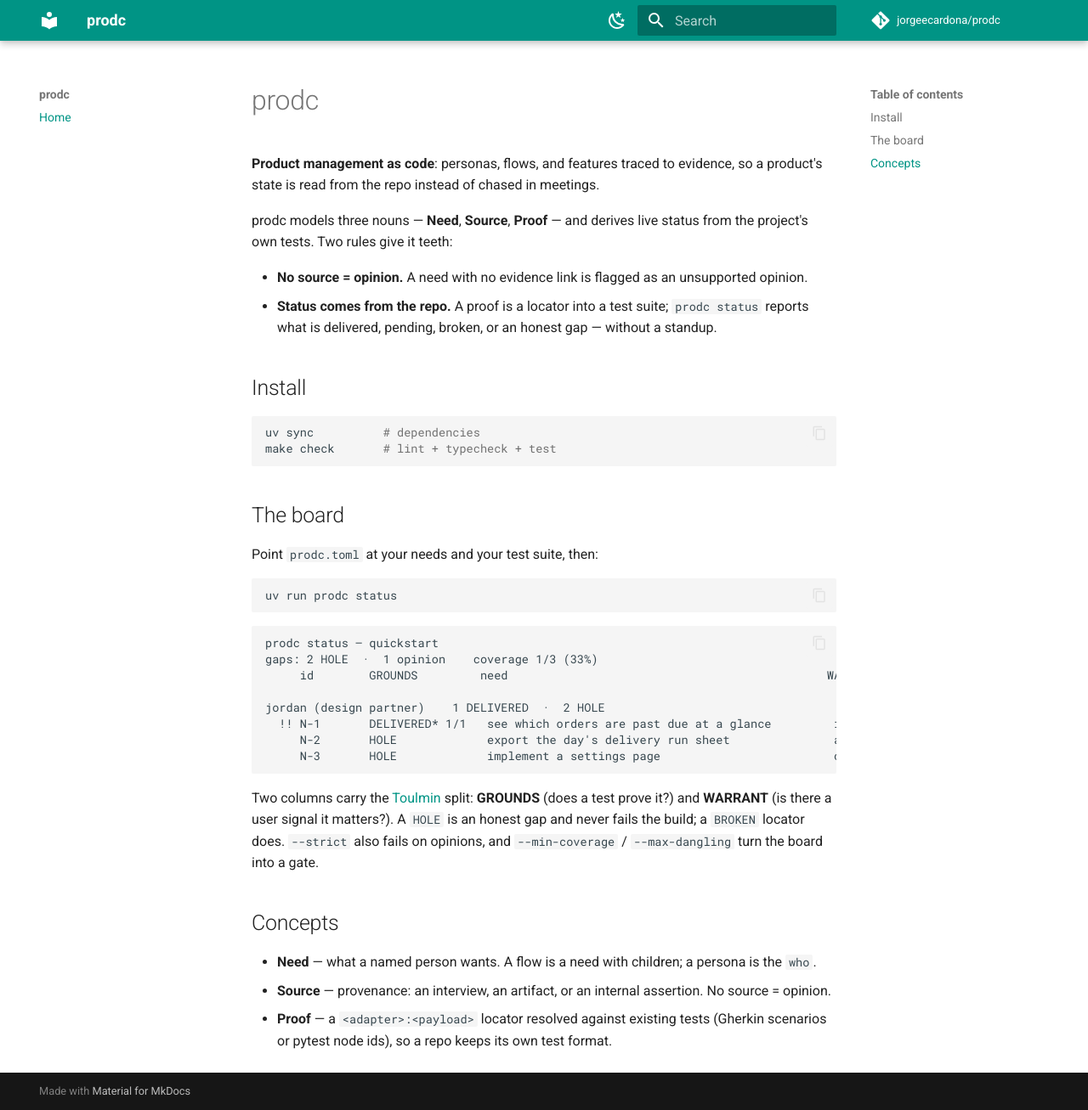
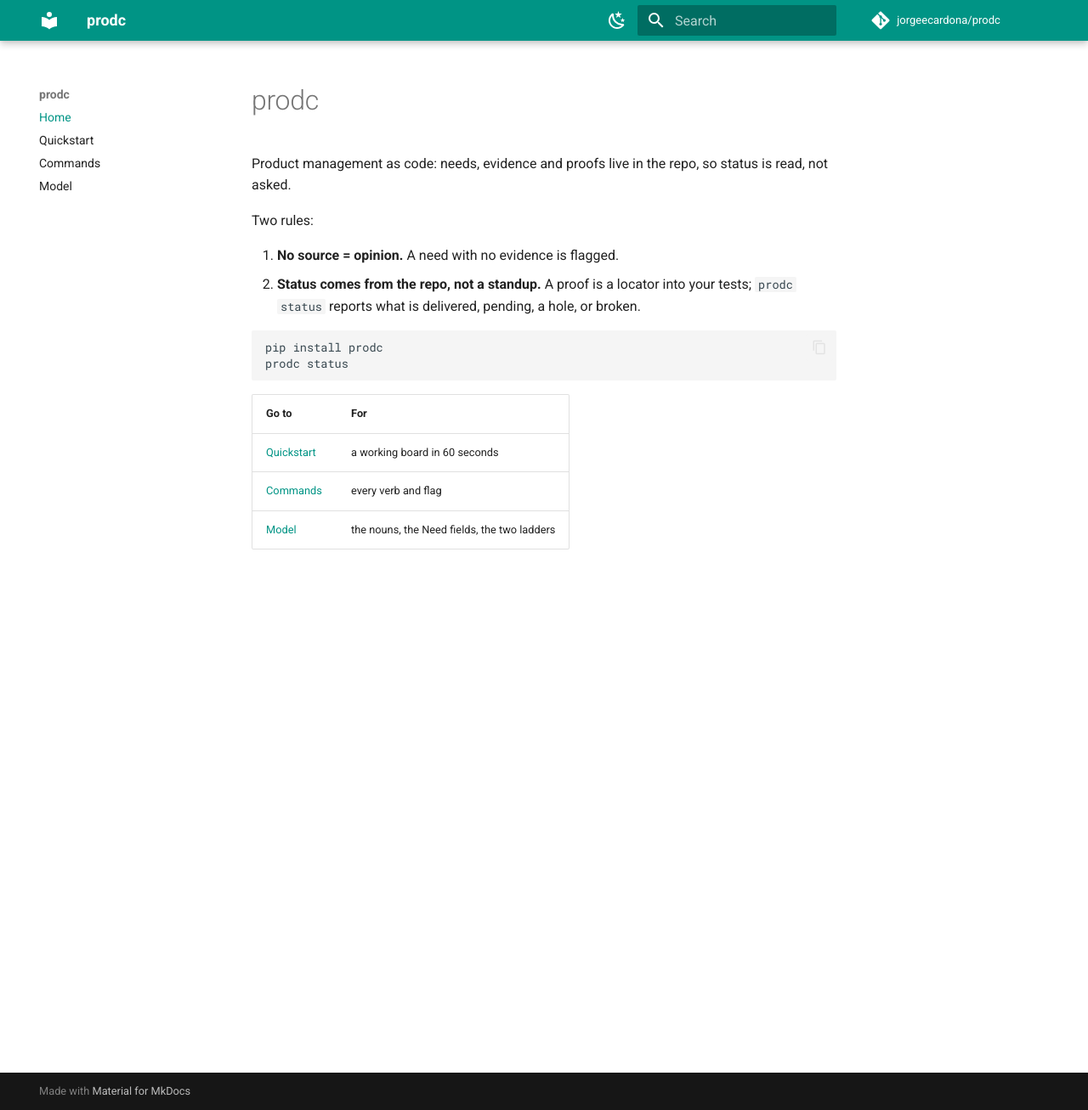
Before and after one commit to jorgeecardona/prodc, an MkDocs documentation site: the page built from docs/index.md, in a window 1280 px wide and 1307 px high. Shown: the whole window at 85% size. Built offline with MkDocs 1.6.1 and Material for MkDocs 9.7.7, drawn with Linux system fonts in a browser that asks for light colours; comment, search, counter and statistics services are not loaded.

Commit message:
docs: rewrite for brevity (ADHD-friendly) + fix empty project name
Tight, scannable docs drafted with Fable, grounded in the 0.3.36 code:
- README cut 125→~45 lines: what it is, 2 rules, install, one example, links.
- docs/: index (landing), quickstart (3 files + adapter table), commands
  (every verb one line + example), model (nouns/Need fields/states/ladders
  as tables). mkdocs nav updated; builds strict.

Fix (caught running the example): Config.load resolves the path, so
`root.name` is the dir, not "" when run with a bare `prodc.toml` — the
status header no longer prints "prodc status — " with an empty name.

````diff
--- a/docs/index.md
+++ b/docs/index.md
@@ -1,49 +1,19 @@
 # prodc
 
-**Product management as code**: personas, flows, and features traced to evidence,
-so a product's state is read from the repo instead of chased in meetings.
+Product management as code: needs, evidence and proofs live in the repo, so status is read, not asked.
 
-prodc models three nouns — **Need**, **Source**, **Proof** — and derives live status
-from the project's own tests. Two rules give it teeth:
+Two rules:
 
-- **No source = opinion.** A need with no evidence link is flagged as an unsupported opinion.
-- **Status comes from the repo.** A proof is a locator into a test suite; `prodc status`
-  reports what is delivered, pending, broken, or an honest gap — without a standup.
-
-## Install
+1. **No source = opinion.** A need with no evidence is flagged.
+2. **Status comes from the repo, not a standup.** A proof is a locator into your tests; `prodc status` reports what is delivered, pending, a hole, or broken.
 
 ```bash
-uv sync          # dependencies
-make check       # lint + typecheck + test
+pip install prodc
+prodc status
 ```
 
-## The board
-
-Point `prodc.toml` at your needs and your test suite, then:
-
-```bash
-uv run prodc status
-```
-
-```text
-prodc status — quickstart
-gaps: 2 HOLE  ·  1 opinion    coverage 1/3 (33%)
-     id        GROUNDS         need                                              WARRANT
-
-jordan (design partner)    1 DELIVERED  ·  2 HOLE
-  !! N-1       DELIVERED* 1/1   see which orders are past due at a glance         interview:Jordan
-     N-2       HOLE             export the day's delivery run sheet               artifact
-     N-3       HOLE             implement a settings page                         opinion
-```
-
-Two columns carry the [Toulmin](https://en.wikipedia.org/wiki/Stephen_Toulmin) split:
-**GROUNDS** (does a test prove it?) and **WARRANT** (is there a user signal it matters?).
-A `HOLE` is an honest gap and never fails the build; a `BROKEN` locator does. `--strict`
-also fails on opinions, and `--min-coverage` / `--max-dangling` turn the board into a gate.
-
-## Concepts
-
-- **Need** — what a named person wants. A flow is a need with children; a persona is the `who`.
-- **Source** — provenance: an interview, an artifact, or an internal assertion. No source = opinion.
-- **Proof** — a `<adapter>:<payload>` locator resolved against existing tests (Gherkin scenarios
-  or pytest node ids), so a repo keeps its own test format.
+| Go to | For |
+|---|---|
+| [Quickstart](quickstart.md) | a working board in 60 seconds |
+| [Commands](commands.md) | every verb and flag |
+| [Model](model.md) | the nouns, the Need fields, the two ladders |
--- a/mkdocs.yml
+++ b/mkdocs.yml
@@ -26,6 +26,9 @@ exclude_docs: |
 
 nav:
   - Home: index.md
+  - Quickstart: quickstart.md
+  - Commands: commands.md
+  - Model: model.md
 
 markdown_extensions:
   - admonition
--- a/pyproject.toml
+++ b/pyproject.toml
@@ -1,6 +1,6 @@
 [project]
 name = "prodc"
-version = "0.3.36"
+version = "0.3.37"
 description = "Product management as code: personas, flows, and features traced to evidence."
 readme = "README.md"
 requires-python = ">=3.12"
````
Also changed, not shown: README.md (+30 -112 lines), docs/commands.md (added, +45 -0 lines), docs/model.md (added, +66 -0 lines), docs/quickstart.md (added, +85 -0 lines), 2 other files.
